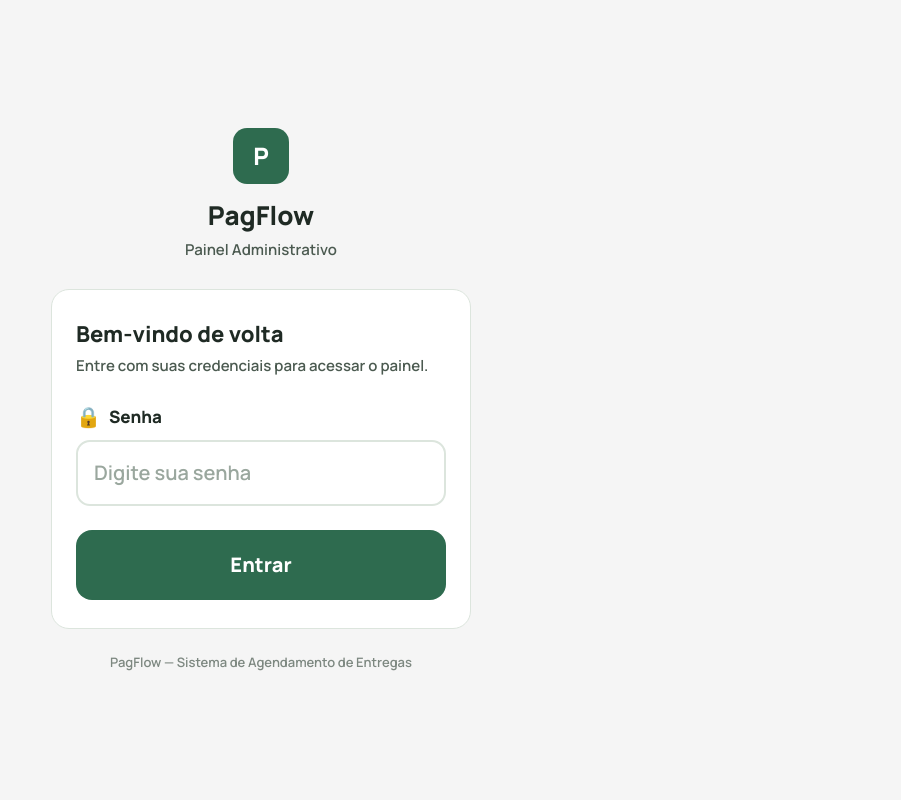
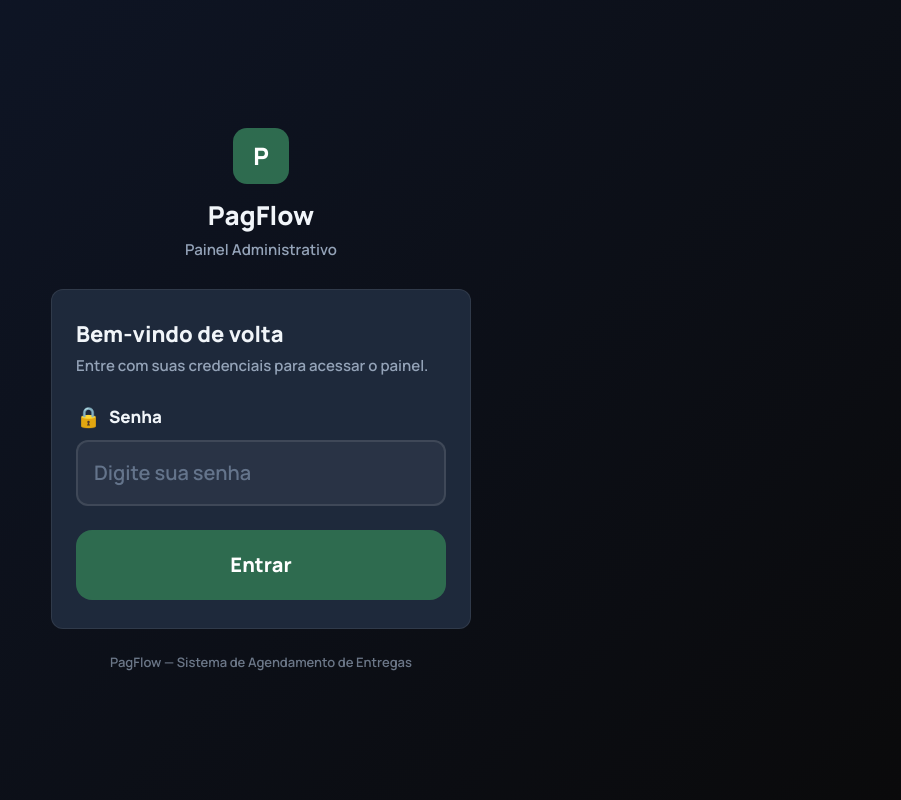
Before and after one commit to nicolasmorais/payflow, a Next.js app: page /login in a window 1280 px wide. Shown: the whole page, without its empty margins (379-1280 px from the left). Built offline with nearby package versions, Linux system fonts and the light colour scheme.

Commit message:
style: dark theme for login and maintenance pages

```diff
--- a/src/app/(public)/page.tsx
+++ b/src/app/(public)/page.tsx
@@ -30,7 +30,7 @@ export default function MaintenancePage() {
       display: "flex",
       alignItems: "center",
       justifyContent: "center",
-      background: "#F5F5F5",
+      background: "linear-gradient(135deg, #0f172a 0%, #0a0a0b 100%)",
       fontFamily: "'Manrope', sans-serif",
       padding: "20px",
     }}>
@@ -64,13 +64,13 @@ export default function MaintenancePage() {
         <h1 style={{
           fontSize: "28px",
           fontWeight: 800,
-          color: "#1F2A24",
+          color: "#f1f5f9",
           margin: "0 0 12px",
         }}>Em breve estaremos de volta</h1>
 
         <p style={{
           fontSize: "16px",
-          color: "#4B5A50",
+          color: "#94a3b8",
           fontWeight: 600,
           lineHeight: 1.6,
           margin: "0 0 32px",
@@ -79,28 +79,28 @@ export default function MaintenancePage() {
         </p>
 
         <div style={{
-          display: "flex",
+          display: "inline-flex",
           alignItems: "center",
           justifyContent: "center",
           gap: "8px",
-          padding: "16px",
-          background: "#EAF6EE",
+          padding: "16px 24px",
+          background: "rgba(46,107,79,0.2)",
           borderRadius: "12px",
-          border: "1px solid #DCE5DD",
+          border: "1px solid rgba(46,107,79,0.3)",
         }}>
           <span style={{ fontSize: "20px" }}>🔧</span>
           <span style={{
             fontSize: "14px",
             fontWeight: 700,
-            color: "#204F3A",
+            color: "#4ade80",
           }}>Manutenção em andamento</span>
         </div>
 
         <p style={{
           fontSize: "13px",
-          color: "#94a3b8",
+          color: "#475569",
           fontWeight: 600,
-          marginTop: "32px",
+          marginTop: "48px",
         }}>
           &copy; {new Date().getFullYear()} {config.empresa_nome || "Elabela"}. Todos os direitos reservados.
         </p>
--- a/src/app/login/login.css
+++ b/src/app/login/login.css
@@ -1,16 +1,17 @@
 @import url('https://fonts.googleapis.com/css2?family=Manrope:wght@500;600;700;800&display=swap');
 
 .login-page{
-  --bg: #F5F5F5;
-  --card: #FFFFFF;
-  --ink: #1F2A24;
-  --ink-soft: #4B5A50;
+  --bg: linear-gradient(135deg, #0f172a 0%, #0a0a0b 100%);
+  --card: #1e293b;
+  --card-border: rgba(255,255,255,0.08);
+  --ink: #f1f5f9;
+  --ink-soft: #94a3b8;
   --green: #2E6B4F;
   --green-dark: #204F3A;
-  --line: #DCE5DD;
-  --error: #B23A2E;
-  --error-bg: #FBEAE7;
-  --radius: 18px;
+  --line: rgba(255,255,255,0.1);
+  --error: #f87171;
+  --error-bg: rgba(248,113,113,0.1);
+  --radius: 12px;
 
   background: var(--bg);
   font-family: 'Manrope', sans-serif;
@@ -64,7 +65,7 @@
 /* ── Card ── */
 .login-card{
   background: var(--card);
-  border: 1px solid var(--line);
+  border: 1px solid var(--card-border);
   border-radius: var(--radius);
   padding: 28px 24px;
 }
@@ -107,21 +108,22 @@
   font-size: 20px;
   font-weight: 700;
   color: var(--ink);
-  background: #FFFFFF;
+  background: rgba(255,255,255,0.05);
   border: 2px solid var(--line);
-  border-radius: 14px;
+  border-radius: 12px;
   padding: 18px 16px;
   line-height: 1.3;
   outline: none;
   appearance: none;
+  transition: border-color 0.15s;
 }
 .login-field input::placeholder{
-  color: #9AA79E;
+  color: #64748b;
   font-weight: 600;
 }
 .login-field input:focus{
   border-color: var(--green);
-  background: #FFFFFF;
+  background: rgba(255,255,255,0.08);
 }
 
 /* ── Button ── */
```
